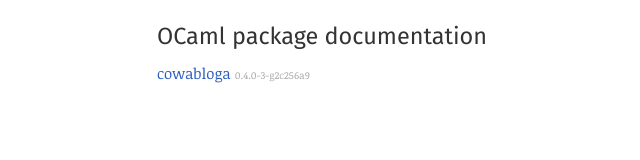
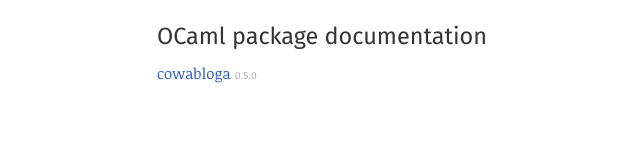
Before and after one commit to mirage/cowabloga, a plain HTML site: page index.html in a window 1280 px wide. Shown: the full height of the page, 130-770 px from the left. Drawn offline with Linux system fonts and the light colour scheme.

Commit message:
Update cowabloga doc to 0.5.0.

```diff
--- a/index.html
+++ b/index.html
@@ -11,7 +11,7 @@
       <div class="by-name">
       <h2>OCaml package documentation</h2>
       <ol>
-      <li><a href="cowabloga/index.html">cowabloga</a> <span class="version">0.4.0-3-g2c256a9</span></li>
+      <li><a href="cowabloga/index.html">cowabloga</a> <span class="version">0.5.0</span></li>
       </ol>
       </div>
     </main>
```
